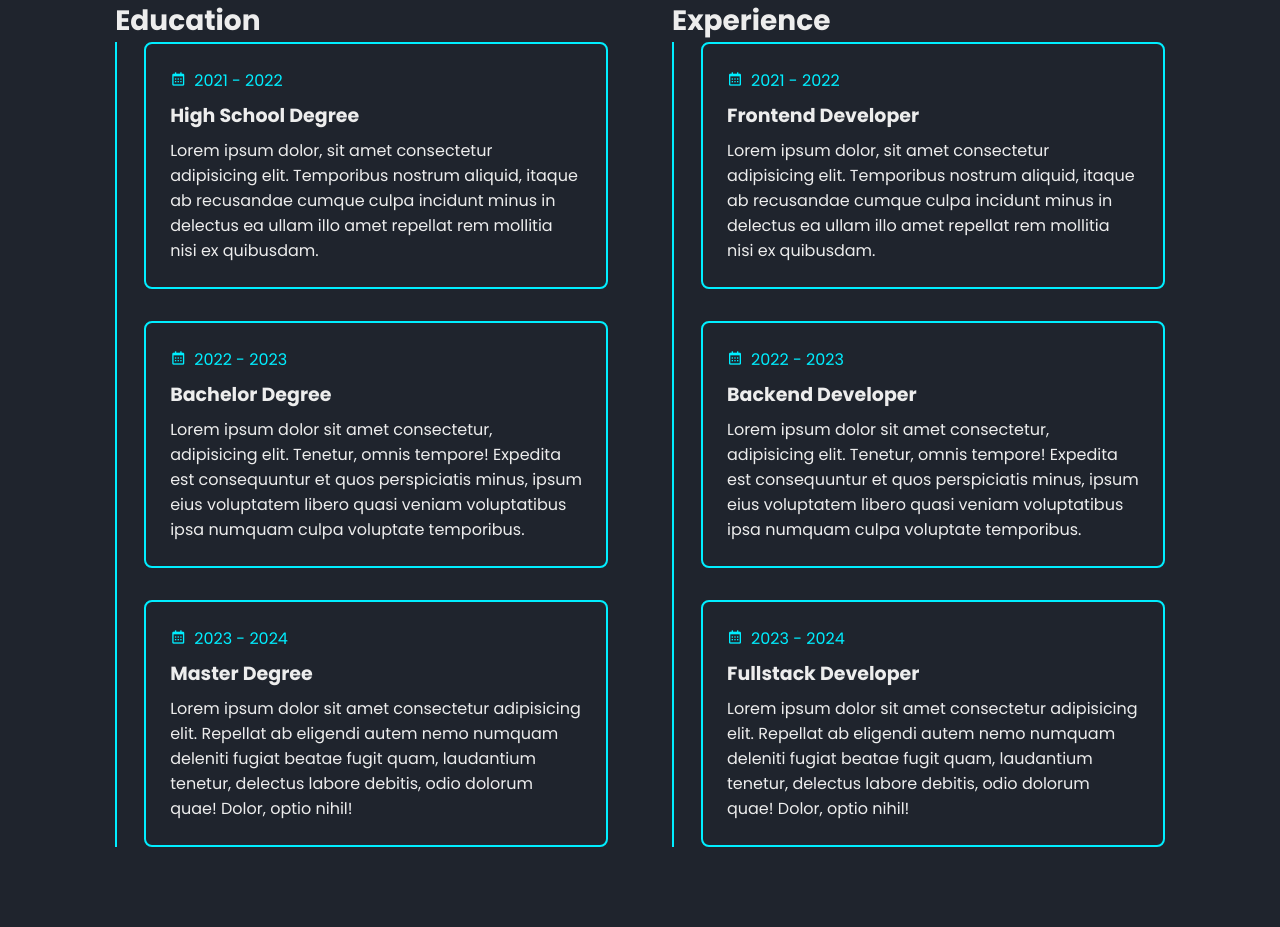
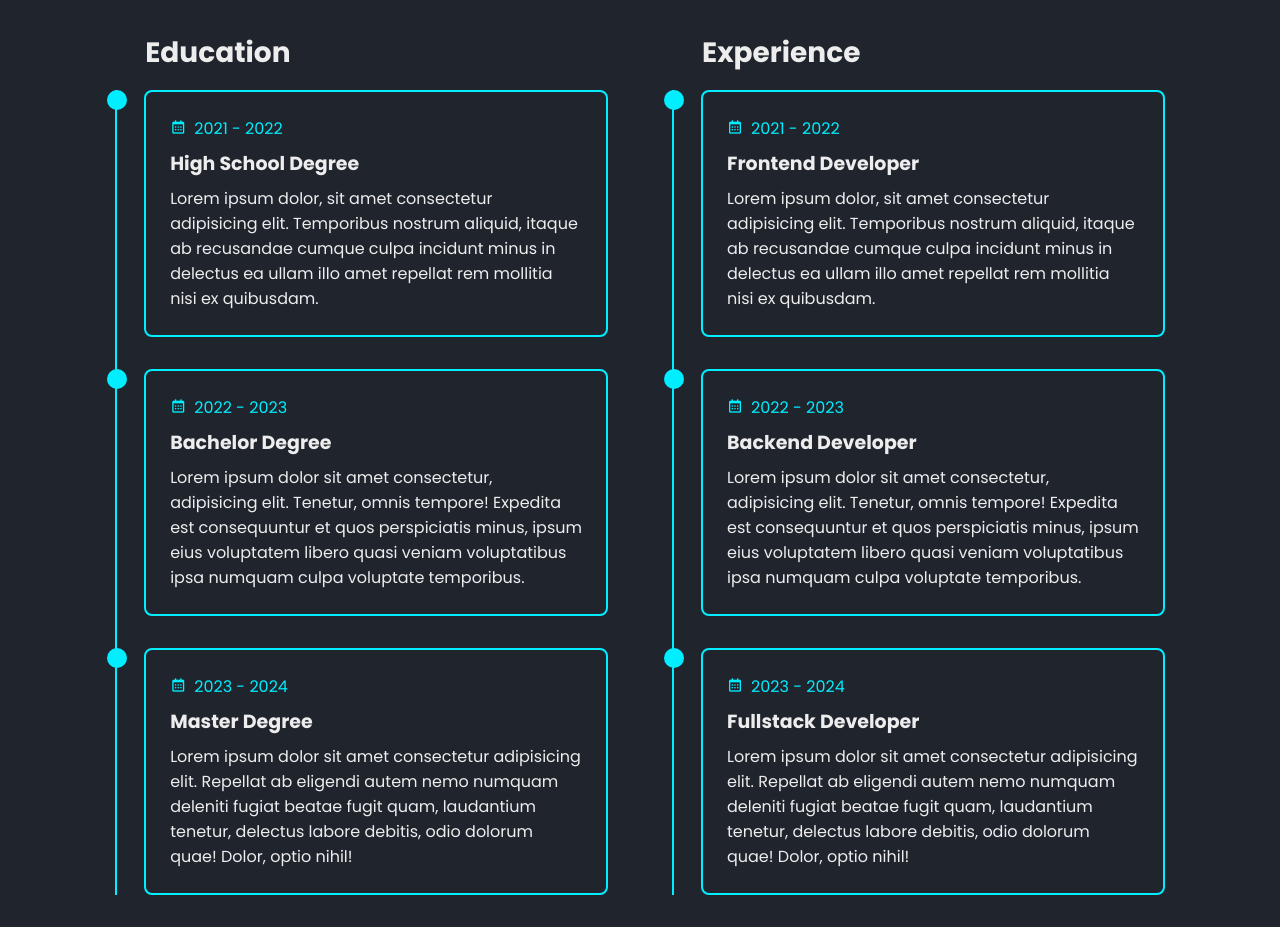
Before and after one commit to irwanpradana123/Membuat-TimeLine-dengan-HTML-CSS-part-2, a plain HTML site: page index.html in a window 1280 px wide. Before the commit the page ends 879 px from the top, so only its background shows below. Drawn offline with nearby package versions, Linux system fonts and the light colour scheme.

Commit message:
Pembuatan timeline telah selesai

```diff
--- a/index.html
+++ b/index.html
@@ -11,7 +11,7 @@
     <section class="timeline">
         <div class="timeline-row">
             <div class="timeline-column">
-                <h2 class="title">Education</h2>
+                <h2 class="title">Education <span class="animate" style="--i:1;"></span></h2>
                 <div class="timeline-box">
                     <div class="timeline-content">
                         <div class="content">
@@ -36,11 +36,13 @@
                             <p>Lorem ipsum dolor sit amet consectetur adipisicing elit. Repellat ab eligendi autem nemo numquam deleniti fugiat beatae fugit quam, laudantium tenetur, delectus labore debitis, odio dolorum quae! Dolor, optio nihil!</p>
                         </div>
                     </div>
+
+                    <span class="animate" style="--i:2;"></span>
                 </div>
             </div>
 
             <div class="timeline-column">
-                <h2 class="title">Experience</h2>
+                <h2 class="title">Experience <span class="animate" style="--i:4;"></span></h2>
                 <div class="timeline-box">
                     <div class="timeline-content">
                         <div class="content">
@@ -65,6 +67,8 @@
                             <p>Lorem ipsum dolor sit amet consectetur adipisicing elit. Repellat ab eligendi autem nemo numquam deleniti fugiat beatae fugit quam, laudantium tenetur, delectus labore debitis, odio dolorum quae! Dolor, optio nihil!</p>
                         </div>
                     </div>
+
+                    <span class="animate" style="--i:5;"></span>
                 </div>
             </div>
         </div>
--- a/style.css
+++ b/style.css
@@ -23,17 +23,27 @@ body {
 .timeline .timeline-row {
     display: flex;
     column-gap: 64px;
+    flex-wrap: wrap;
+}
+
+.timeline-row .timeline-column {
+    flex: 1 1 320px;
 }
 
 .timeline-column .title {
+    position: relative;
+    display: inline-block;
     font-size: 28px;
+    margin: 32px 0 16px 30px;
 }
 
 .timeline-column .timeline-box {
+    position: relative;
     border-left: 2px solid #0ef;
 }
 
 .timeline-box .timeline-content {
+    position: relative;
     padding-left: 27px;
 }
 
@@ -42,6 +52,17 @@ body {
     border: 2px solid #0ef;
     border-radius: 8px;
     margin-bottom: 32px;
+}
+
+.timeline-box .timeline-content::before {
+    content: '';
+    position: absolute;
+    top: 0;
+    left: -10.5px;
+    width: 20px;
+    height: 20px;
+    background: #0ef;
+    border-radius: 50%;
 }
 
 .timeline-content .content .year {
@@ -61,3 +82,20 @@ body {
 .timeline-content .content p {
     font-size: 16px;
 }
+
+.animate {
+    position: absolute;
+    top: 0;
+    right: 0;
+    width: 105%;
+    height: 100%;
+    background: #1f242d;
+    animation: show-right 1s ease forwards;
+    animation-delay: calc(.5s * var(--i));
+}
+
+@keyframes show-right{
+    100%{
+        width: 0;
+    }
+}
```
